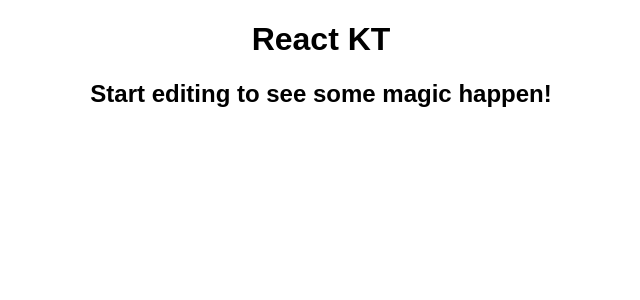
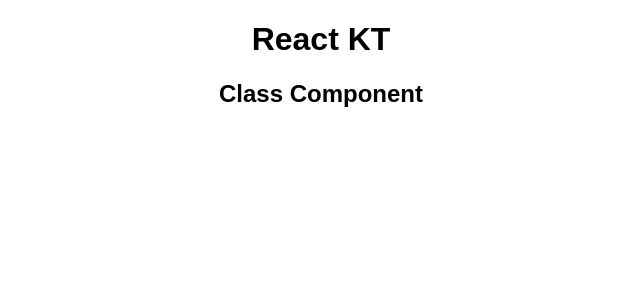
Before and after one commit to surya-trv-13/React-KT, a React (Create React App) app: page / in a window 1280 px wide. Shown: the top 300 px of the page, without its empty margins (319-959 px from the left). Built offline with nearby package versions, Linux system fonts and the light colour scheme.

Commit message:
Class Component

```diff
--- a/src/App.js
+++ b/src/App.js
@@ -4,7 +4,7 @@
   return (
     <div className="App">
       <h1>React KT</h1>
-      <h2>Start editing to see some magic happen!</h2>
+      <h2>Class Component</h2>
     </div>
   );
 }
```
